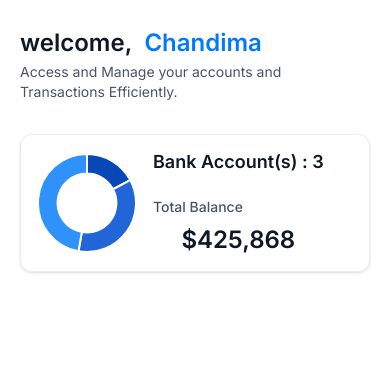
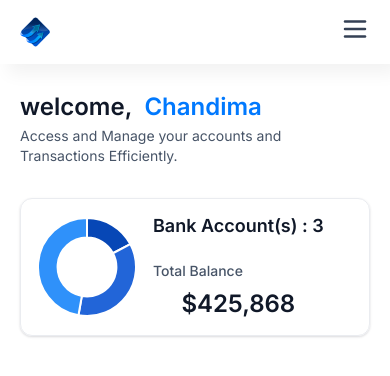
Before and after one commit to chandima2000/bank-app-with-finance-management-dashboard, a Next.js app: page / in a window 390 px wide. Shown: the top 376 px of the page. Built offline with nearby package versions, Linux system fonts and the light colour scheme.

Commit message:
create Mobile Responsive Navbar component

```diff
--- a/app/(root)/layout.tsx
+++ b/app/(root)/layout.tsx
@@ -1,3 +1,4 @@
+import MobileNavBar from "@/components/MobileNavBar";
 import SideBar from "@/components/SideBar";
 import Image from "next/image";
 
@@ -13,8 +14,22 @@
     <main className="flex h-screen w-full font-inter">
         <SideBar user={loggedIn}/>
 
+        <div className="flex flex-col size-full">
+          <div className="flex h-16 items-center justify-between p-5 shadow-creditCard sm:p-8 md:hidden">
+            <Image
+              src="/icons/logo.svg"
+              width={30}
+              height={30}
+              alt = "logo"
+              />
+              <div >
+                <MobileNavBar user={loggedIn}/>
+              </div>
+          </div>
+          {children}
+        </div>
 
-        {children}
+
     </main>
   );
 }
--- /dev/null
+++ b/components/MobileNavBar.tsx
@@ -0,0 +1,100 @@
+'use client'
+
+import React from 'react'
+import {
+    Sheet,
+    SheetClose,
+    SheetContent,
+    SheetTrigger,
+} from "@/components/ui/sheet"
+import Image from 'next/image';
+import Link from 'next/link';
+import { sidebarLinks } from '@/constants';
+import { cn } from '@/lib/utils';
+import { usePathname } from 'next/navigation';
+
+
+declare interface MobileNavProps {
+    user: User;
+}
+
+export default function MobileNavBar(
+    { user }: MobileNavProps
+) {
+
+    const pathname = usePathname();
+
+    return (
+        <section className='w-full max-w-[264px]'>
+            <Sheet>
+                <SheetTrigger>
+                    <Image
+                        src="/icons/hamburger.svg"
+                        width={30}
+                        height={30}
+                        alt='hamburger-menu' />
+                </SheetTrigger>
+                <SheetContent
+                    side='left'
+                    className='border-none bg-white '>
+
+                    {/* Navigation */}
+
+                    <Link href="/" className='flex cursor-pointer items-center gap-2 px-4'>
+                        <Image
+                            src="/icons/logo.svg"
+                            width={34}
+                            height={34}
+                            alt='logo'
+                        />
+                        <h1
+                            className='text-26 font-ibm-plex-serif font-bold text-black-1'>
+                            SwiftBank
+                        </h1>
+                    </Link>
+                    <div className="flex h-[calc(100vh-72px)] flex-col justify-between overflow-y-auto">
+                        <SheetClose asChild>
+
+                            <nav className='flex flex-col h-full gap-6 pt-16 text-white'>
+                                {/* Create Navigation*/}
+                                {sidebarLinks.map((item) => {
+                                    const isActive = pathname === item.route || pathname.startsWith(`${item.route}/`)
+                                    return (
+                                        <SheetClose asChild key={item.route}>
+                                            <Link
+                                                href={item.route}
+                                                key={item.label}
+                                                className={cn(
+                                                    'flex gap-3 items-center p-4 rounded-lg w-full max-w-60',
+                                                    { 'bg-bank-gradient': isActive }
+                                                )}>
+                                                <div className="relative size-6">
+                                                    <Image
+                                                        src={item.imgURL}
+                                                        alt={item.label}
+                                                        width={20}
+                                                        height={20}
+
+                                                        className={cn({
+                                                            'brightness-[3] invert-0': isActive
+                                                        })}
+                                                    />
+                                                </div>
+                                                <p className={cn(
+                                                    'text-20 font-bold text-black-2',
+                                                    { ' !text-white': isActive }
+                                                )}>
+                                                    {item.label}
+                                                </p>
+                                            </Link>
+                                        </SheetClose>
+                                    )
+                                })}
+                            </nav>
+                        </SheetClose>
+                    </div>
+                </SheetContent>
+            </Sheet>
+        </section>
+    )
+}
```
